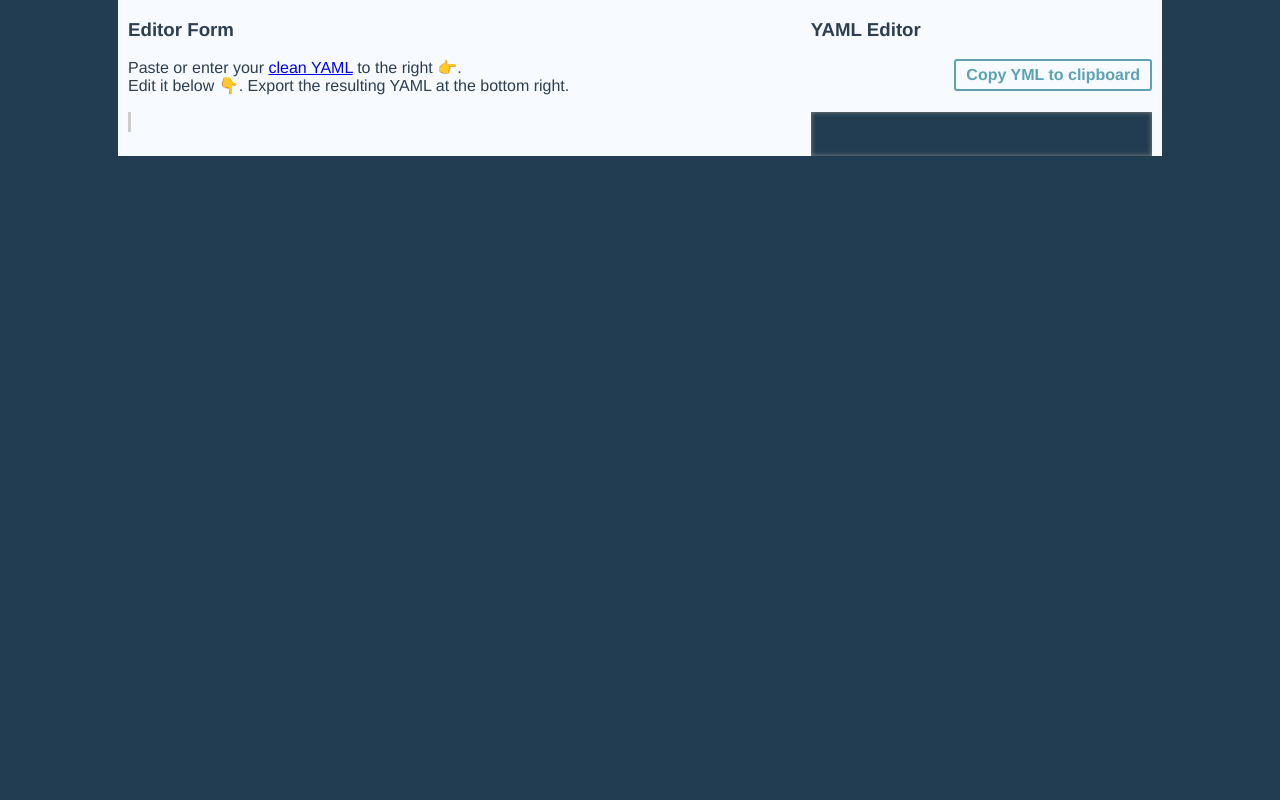
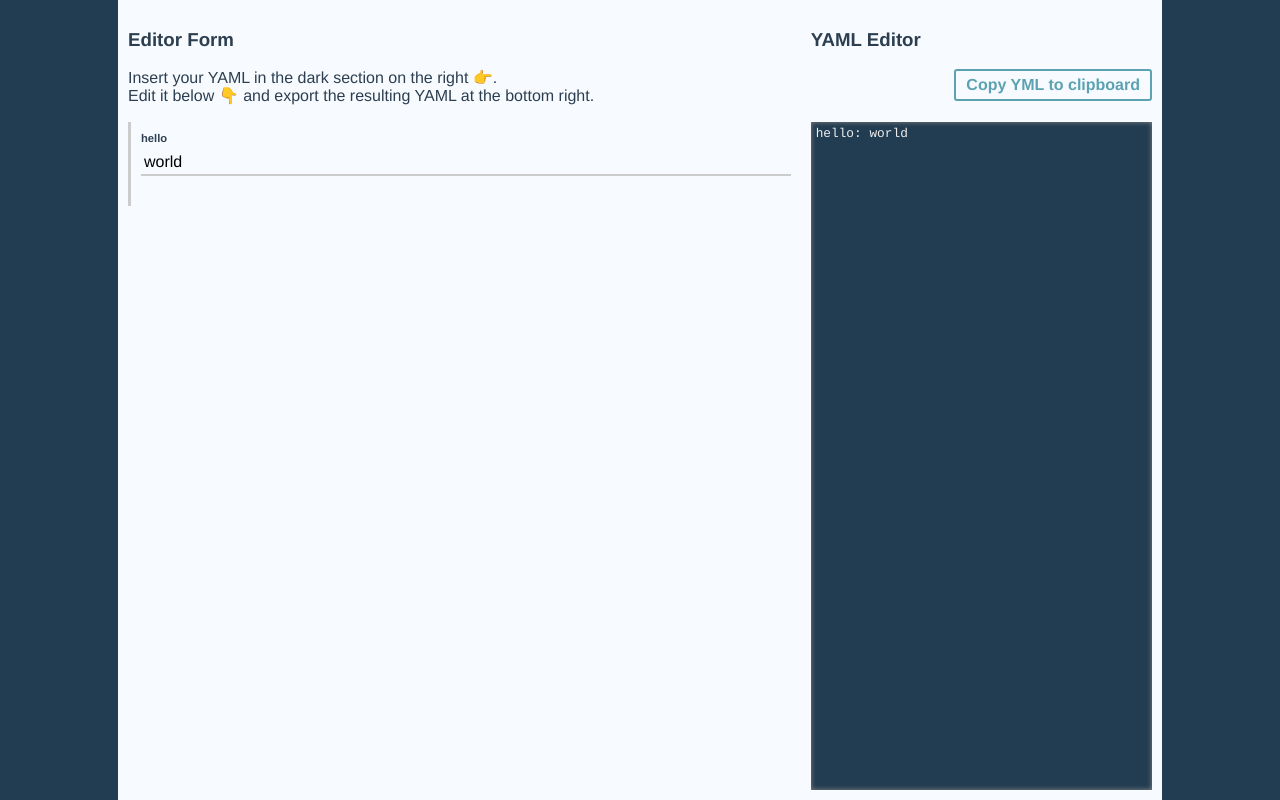
Before and after one commit to samlawski/yedit, a Vue app: page /#/ in a window 1280 px wide. Built offline with nearby package versions, Linux system fonts and the light colour scheme.

Commit message:
add new sample code

```diff
--- a/src/App.vue
+++ b/src/App.vue
@@ -30,7 +30,6 @@ body {
 
   max-width: 1044px;
   margin: auto;
-  padding: 0 10px;
 
   background-color: #f7fbff;
 }
--- a/src/components/FormFieldGroup.vue
+++ b/src/components/FormFieldGroup.vue
@@ -31,7 +31,7 @@
 
     </div>
     <div v-else>
-      <p>Whoops. Somehow this field couldn't be displayed 🤷‍</p>
+      <p>Whoops. Somehow this field couldn't be displayed 🤷‍ Maybe try <a href="http://www.yamllint.com/" target="_blank">YAMLlint</a> to check whether your YAML is correct.</p>
     </div>
   </div>
 </template>
--- a/src/views/Home.vue
+++ b/src/views/Home.vue
@@ -15,8 +15,8 @@
     <div class="editor__label">
       <h3>Editor Form</h3>
       <p>
-        Paste or enter your <a href="http://www.yamllint.com/" target="_blank">clean YAML</a> to the right 👉.<br>
-        Edit it below 👇. Export the resulting YAML at the bottom right.
+        Insert your YAML in the dark section on the right 👉.<br>
+        Edit it below 👇 and export the resulting YAML at the bottom right.
       </p>
     </div>
 
@@ -42,8 +42,8 @@ export default {
   },
   data: () => {
     return {
-      importStr: '',
-      editableObj: {}
+      importStr: 'hello: world',
+      editableObj: {hello: 'world'}
     }
   },
   computed: {
@@ -75,7 +75,10 @@ export default {
 /* *** LAYOUT *** */
 
 .home {
+  padding: 10px;
+
   max-height: 100vh;
+  height: 100vh;
 
   display: grid;
   grid-template-columns: 2fr 1fr;
```
